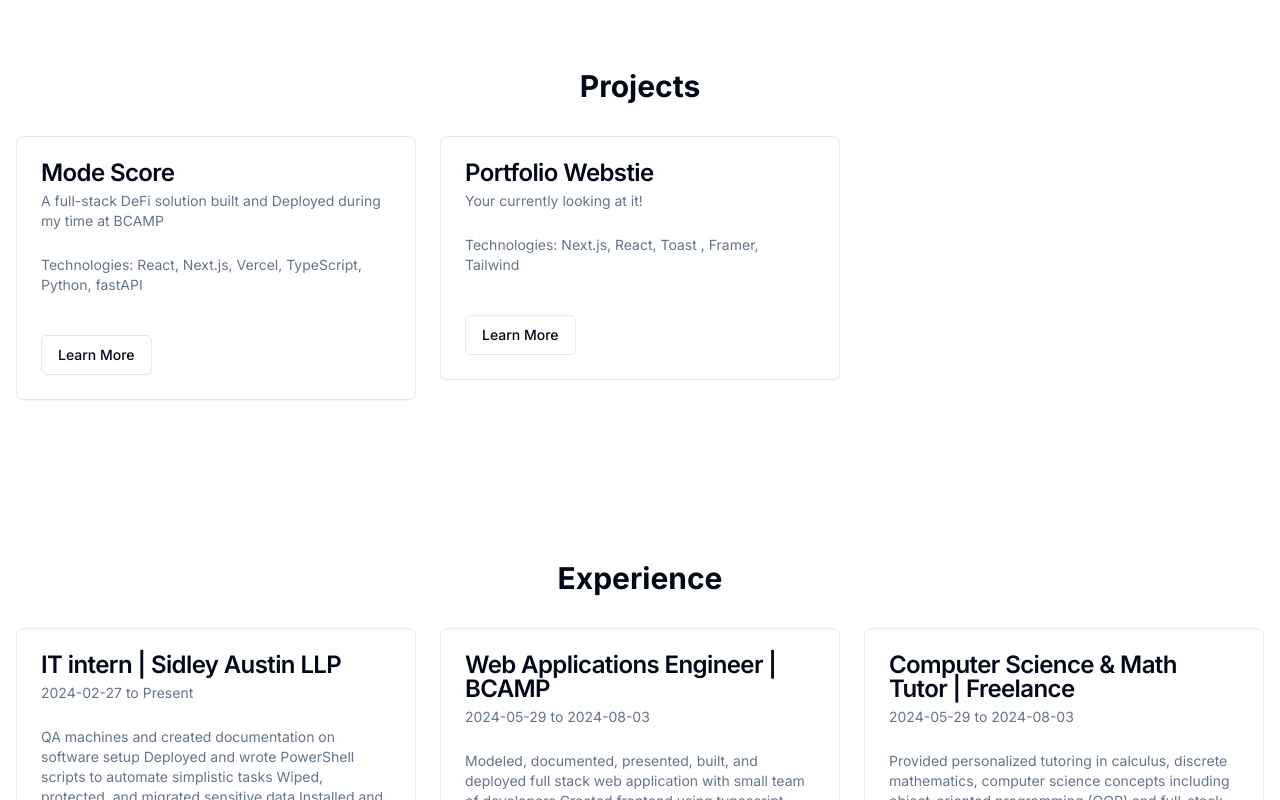
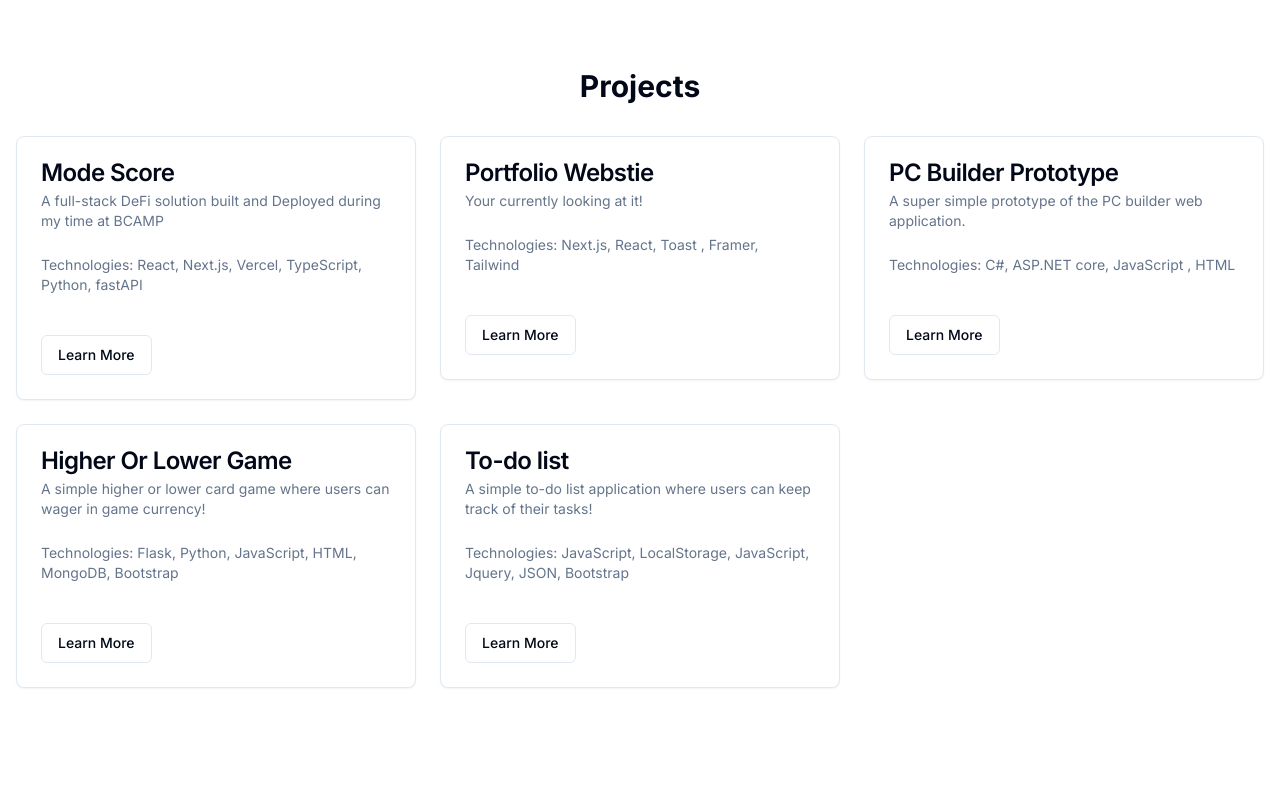
Before and after one commit to ethancala/PersonalWebsite, a Next.js app: page / in a window 1280 px wide. Shown: the part 1020-1820 px from the top of the page. Built offline with nearby package versions, Linux system fonts and the light colour scheme.

Commit message:
Added More projects to Projects, also fixed date on Tutor experience.

```diff
--- a/app/components/Experience.tsx
+++ b/app/components/Experience.tsx
@@ -20,7 +20,7 @@ const experiences = [
   { //TODO
     title: "Computer Science & Math Tutor | Freelance",
     description: "Provided personalized tutoring in calculus, discrete mathematics, computer science concepts including object-oriented programming (OOP) and full-stack development, with a primary focus on Java programming.",
-    date: "2024-05-29 to 2024-08-03",
+    date: "2023-08-21 to Present",
     //NOTE: change this to personal website on deployment
     website: "http://localhost:3000/"
   }
--- a/app/components/Projects.tsx
+++ b/app/components/Projects.tsx
@@ -24,7 +24,35 @@ const projects = [
     //TODO: change this to deployment URL
     demo: "http://localhost:3000/"
   },
-  // Add more projects as needed
+
+  {
+    title: "PC Builder Prototype",
+    description: "A super simple prototype of the PC builder web application.",
+    details: "This is a super simple prototype of the PC builder web application. The app is build using ASP.net core MVC C# with a SQLight databaste.",
+    technologies: ["C#", "ASP.NET core", "JavaScript ", "HTML"],
+    github: "https://github.com/ethancala/PCBuilderAppPrototype",
+    demo: "https://github.com/ethancala/PCBuilderAppPrototype"
+  },
+
+  {
+    title: "Higher Or Lower Game",
+    description: "A simple higher or lower card game where users can wager in game currency!",
+    details: "his a Web application using HTML, JS, CSS with bootstrap, python with flask, and a MongoDb database. It is a simple higher or lower card game where users can wager in game currency.",
+    technologies: ["Flask", "Python", "JavaScript", "HTML", "MongoDB" , "Bootstrap"],
+    github: "https://github.com/ethancala/Higher-or-Lower-Game",
+    demo: "https://github.com/ethancala/Higher-or-Lower-Game"
+  },
+
+  {
+    title: "To-do list",
+    description: "A simple to-do list application where users can keep track of their tasks!",
+    details: "This To-do-List application allows users to view, add, delete, edit, complete, and clear tasks (using a web browser like Firefox or Chrome). There are no accounts, no service logins and no software to download. The data entered lives only on the device from which it is created (local storage).",
+    technologies: ["JavaScript", "LocalStorage", "JavaScript", "Jquery", "JSON" , "Bootstrap"],
+    github: "https://github.com/ethancala/ToDolist",
+    demo: "https://github.com/ethancala/ToDolist"
+  },
+
+
 ]
 
 export default function Projects() {
@@ -33,6 +61,8 @@ export default function Projects() {
   return (
     <section id="projects" className="py-20">
       <h2 className="text-3xl font-bold mb-8 text-center">Projects</h2>
+
+
       <div className="grid grid-cols-1 md:grid-cols-2 lg:grid-cols-3 gap-6">
         {projects.map((project, index) => (
           <motion.div
@@ -41,12 +71,14 @@ export default function Projects() {
             animate={{ opacity: 1, y: 0 }}
             transition={{ duration: 0.5, delay: index * 0.1 }}
           >
+
             <Card>
               <CardHeader>
                 <CardTitle>{project.title}</CardTitle>
                 <CardDescription>{project.description}</CardDescription>
               </CardHeader>
               <CardContent>
+
                 <p className="text-sm text-muted-foreground mb-4">
                   Technologies: {project.technologies.join(", ")}
                 </p>
```
